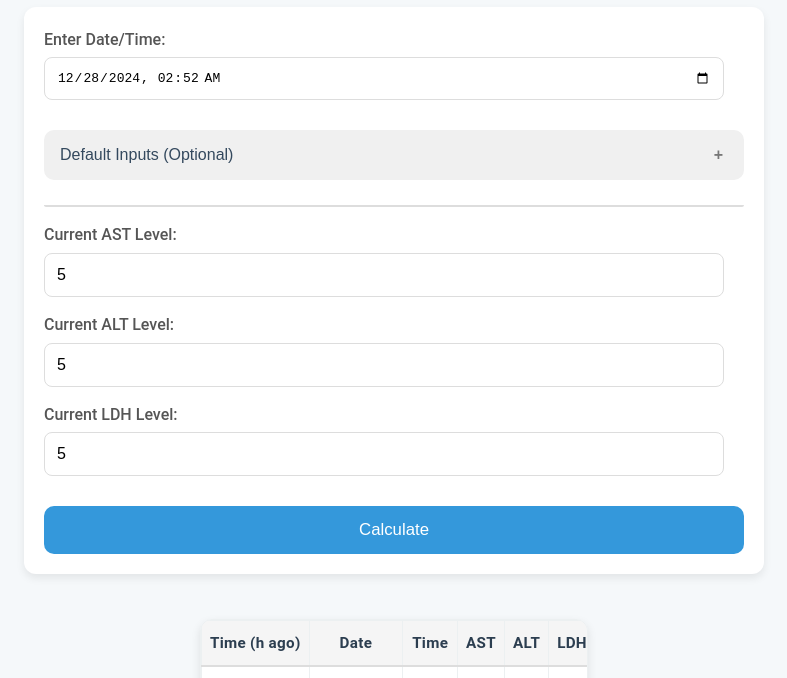
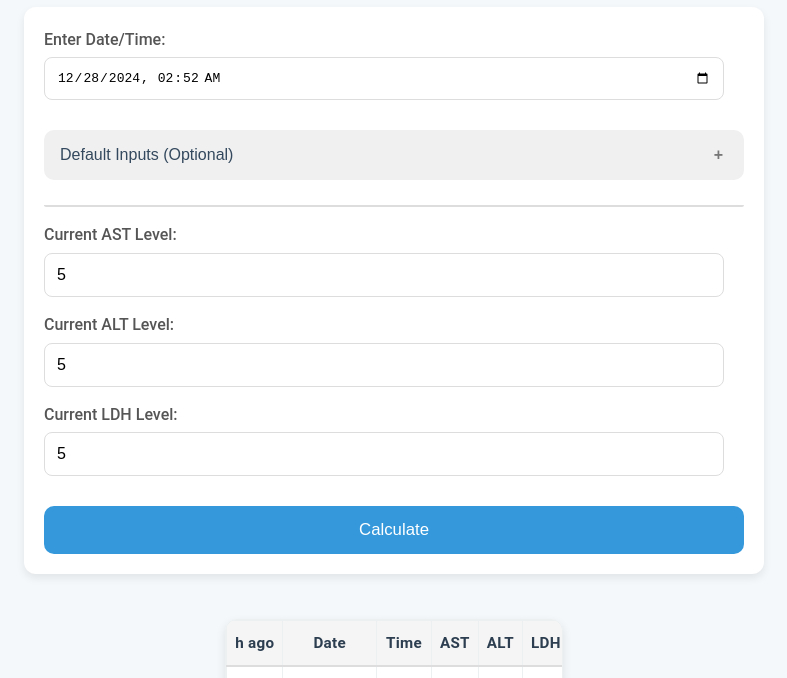
Before and after one commit to qaddodi/liverenzymebacktrack, a plain HTML site: page index.html in a window 1280 px wide. Both pictures are taken after typing "5", "5", "5" into the empty fields and a click on the button "Calculate". Shown: the part 122-800 px from the top of the page, without its empty margins (246-1033 px from the left). Drawn offline with Linux system fonts and the light colour scheme.

Commit message:
Update index.html

```diff
--- a/index.html
+++ b/index.html
@@ -379,7 +379,7 @@
              const { timePoints, data } = backtrackEnzymes(altLevel, astLevel, ldhLevel, altHalfLife, astHalfLife, ldhHalfLife, timeSteps, stepSizeHours);
 
 
-            let tableHTML = '<table><thead><tr><th>Time (h ago)</th><th>Date</th><th>Time</th>';
+            let tableHTML = '<table><thead><tr><th>h ago</th><th>Date</th><th>Time</th>';
              const enzymes = ["AST", "ALT", "LDH"];
            for (const enzyme of enzymes){
                  if (data[enzyme]){
```
